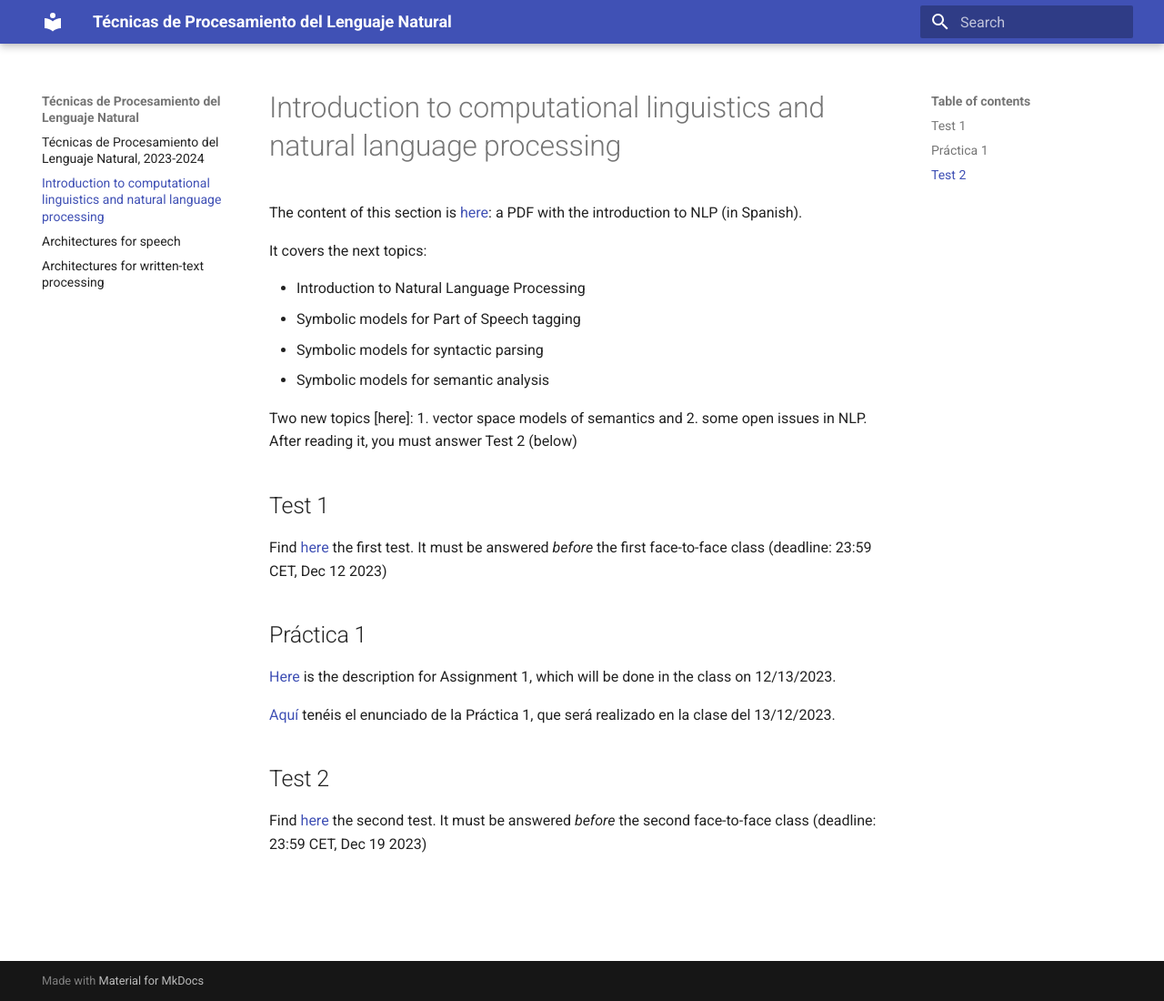
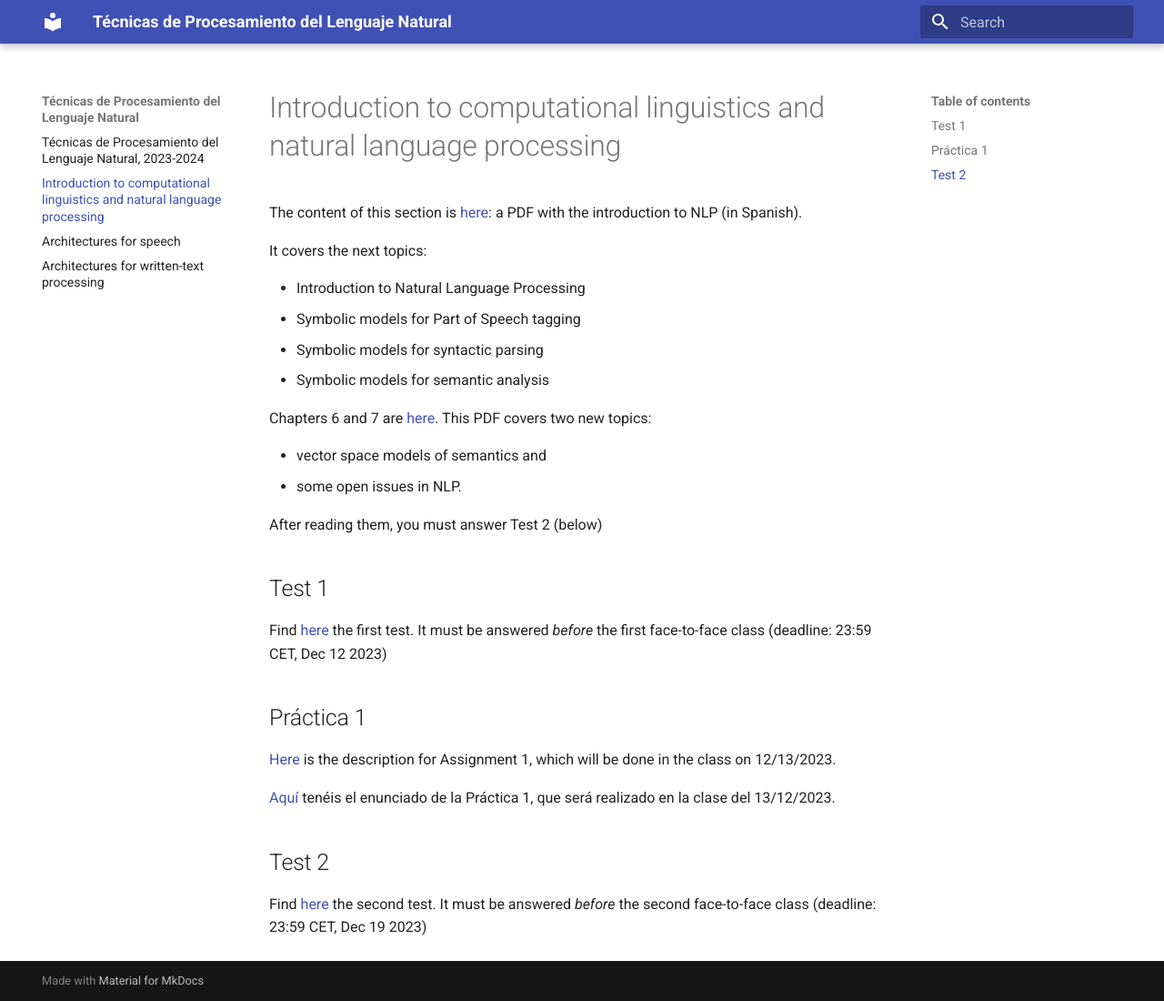
Before and after one commit to jaspock/tpln2324, an MkDocs documentation site: the page built from docs/cl.md, in a window 1280 px wide and 1100 px high. Shown: the whole window at 91% size. Built offline with MkDocs 1.6.1 and Material for MkDocs 9.7.7, drawn with Linux system fonts in a browser that asks for light colours.

Commit message:
Update cl.md

```diff
--- a/docs/cl.md
+++ b/docs/cl.md
@@ -9,7 +9,12 @@ It covers the next topics:
 - Symbolic models for syntactic parsing
 - Symbolic models for semantic analysis
 
-Two new topics [here]: 1. vector space models of semantics and 2. some open issues in NLP. After reading it, you must answer Test 2 (below)
+Chapters 6 and 7 are [here](TecnicasPLN-1_v03_caps6-7.pdf). This PDF covers two new topics:
+
+- vector space models of semantics and
+- some open issues in NLP.
+
+After reading them, you must answer Test 2 (below)
 
 ## Test 1
 Find [here](https://forms.gle/uesECmsw9Pez8DBA7) the first test. It must be answered *before* the first face-to-face class (deadline: 23:59 CET, Dec 12 2023)
```
